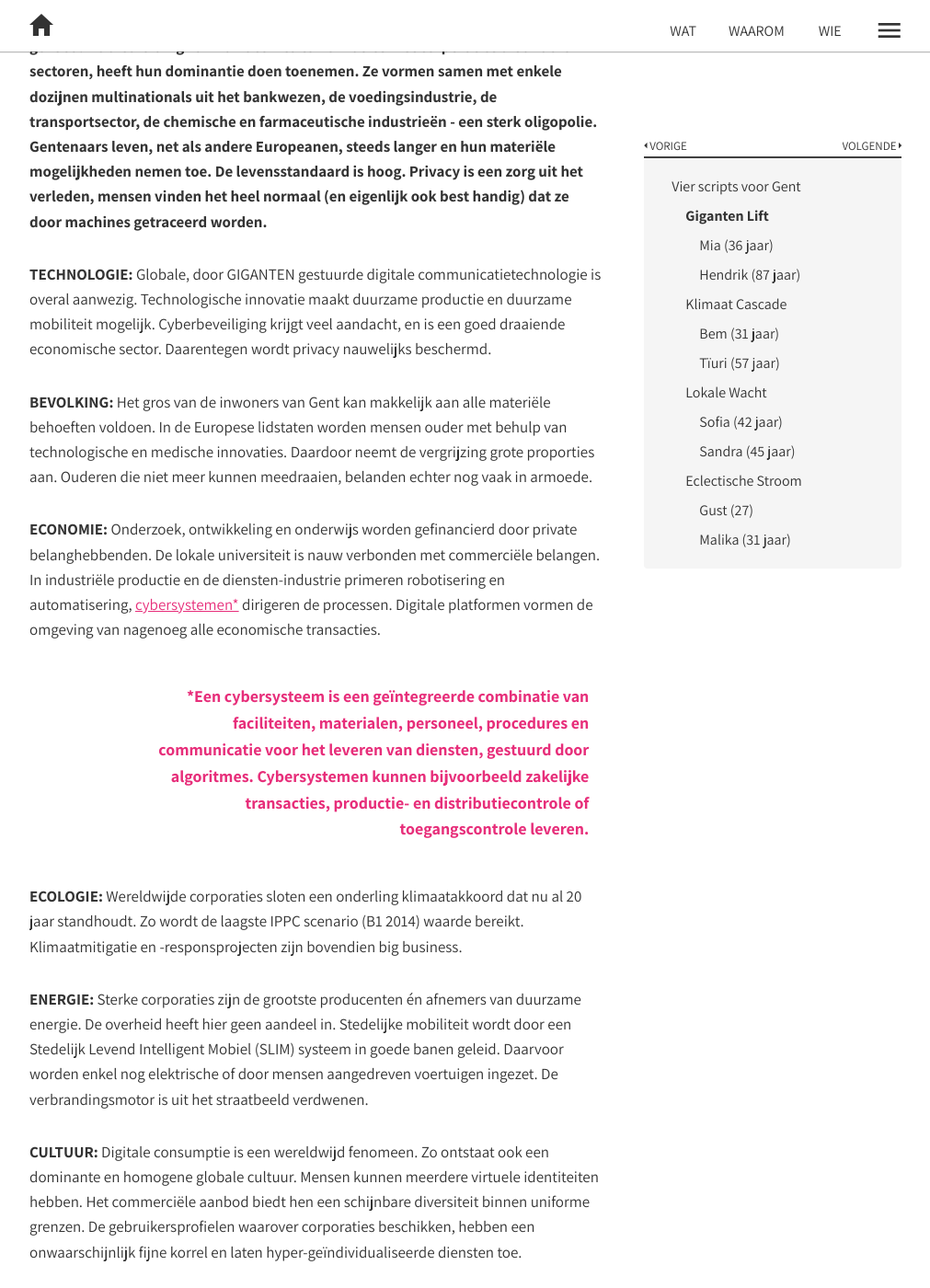
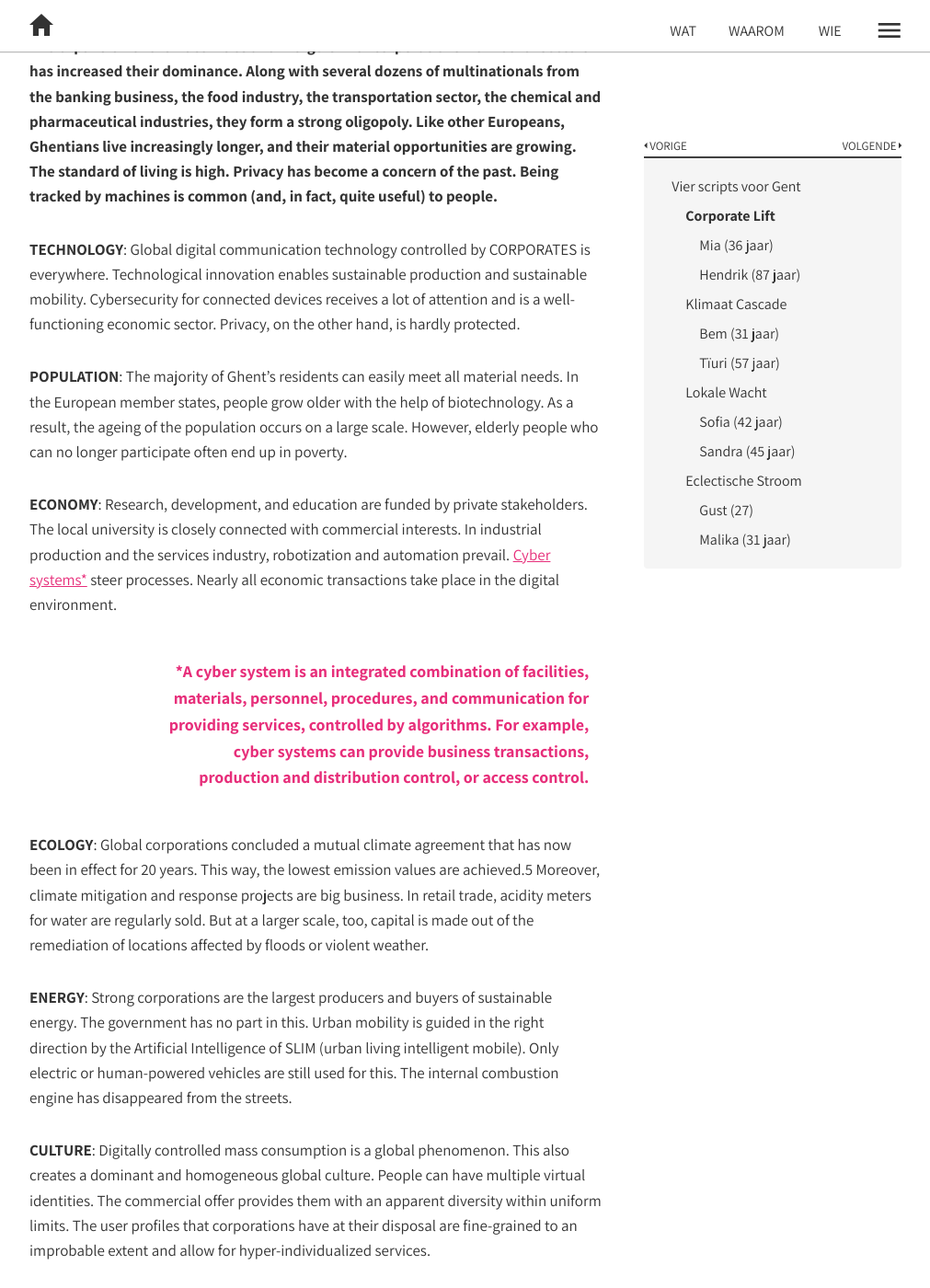
Before and after one commit to lab9k/scripts-voor-gent-2040-en, a Jekyll site: the page built from chapters/chapter-01-part-1.md, in a window 1280 px wide and 1400 px high, scrolled down 726 px. Shown: the whole window at 92% size, without its empty margins (133-1144 px from the left). Built offline with Jekyll 4.4.1, drawn with Linux system fonts in a browser that asks for light colours; nearby versions of some CDN libraries; some of the changed text lies outside the part shown.

Commit message:
Update chapter-01-part-1.md

```diff
--- a/chapters/chapter-01-part-1.md
+++ b/chapters/chapter-01-part-1.md
@@ -4,72 +4,32 @@ author:
 part: 1
 chapter: 1
 permalink: /giganten-lift/
-title: Giganten Lift
+title: Corporate Lift
 chaptermarker: true
 indentlevel: 2
 ---
 
 <a href="{{ site.baseurl }}/images/Ruimte_2.jpg" data-lightbox="Gigantenlift"><img src="{{ site.baseurl }}/images/Ruimte_2.jpg"></a>
 
-Het Europese economisch groeibeleid heeft de technologie-giganten jarenlang gevoed. De uitbreiding van hun activiteiten en fusies met corporaties uit andere sectoren, heeft hun dominantie
-doen toenemen. Ze vormen samen met enkele dozijnen multinationals uit het bankwezen, de
-voedingsindustrie, de transportsector, de chemische en farmaceutische industrieën - een sterk
-oligopolie. Gentenaars leven, net als andere Europeanen, steeds langer en hun materiële mogelijkheden nemen toe. De levensstandaard is hoog. Privacy is een zorg uit het verleden, mensen
-vinden het heel normaal (en eigenlijk ook best handig) dat ze door machines getraceerd worden.
+The European economic growth policy has nurtured the tech corporates for years. The expansion of their activities and mergers with corporations from other sectors has increased their dominance. Along with several dozens of multinationals from the banking business, the food industry, the transportation sector, the chemical and pharmaceutical industries, they form a strong oligopoly. Like other Europeans, Ghentians live increasingly longer, and their material opportunities are growing. The standard of living is high. Privacy has become a concern of the past. Being tracked by machines is common (and, in fact, quite useful) to people.
 {:.chapter-intro}
 
-**TECHNOLOGIE:** Globale, door GIGANTEN gestuurde digitale communicatietechnologie is overal aanwezig.
-Technologische innovatie maakt duurzame productie en
-duurzame mobiliteit mogelijk. Cyberbeveiliging krijgt veel
-aandacht, en is een goed draaiende economische sector.
-Daarentegen wordt privacy nauwelijks beschermd.
+**TECHNOLOGY**: Global digital communication technology controlled by CORPORATES is everywhere. Technological innovation enables sustainable production and sustainable mobility. Cybersecurity for connected devices receives a lot of attention and is a well-functioning economic sector. Privacy, on the other hand, is hardly protected.
 
-**BEVOLKING:** Het gros van de inwoners van Gent kan
-makkelijk aan alle materiële behoeften voldoen. In de
-Europese lidstaten worden mensen ouder met behulp
-van technologische en medische innovaties. Daardoor
-neemt de vergrijzing grote proporties aan. Ouderen die
-niet meer kunnen meedraaien, belanden echter nog vaak
-in armoede.
+**POPULATION**: The majority of Ghent’s residents can easily meet all material needs. In the European member states, people grow older with the help of biotechnology. As a result, the ageing of the population occurs on a large scale. However, elderly people who can no longer participate often end up in poverty.
 
-**ECONOMIE:** Onderzoek, ontwikkeling en onderwijs worden gefinancierd door private belanghebbenden. De
-lokale universiteit is nauw verbonden met commerciële
-belangen. In industriële productie en de diensten-industrie primeren robotisering en automatisering, <span class="need-clarification">cybersystemen*</span> dirigeren de processen. Digitale platformen vormen
-de omgeving van nagenoeg alle economische transacties.
+**ECONOMY**: Research, development, and education are funded by private stakeholders. The local university is closely connected with commercial interests. In industrial production and the services industry, robotization and automation prevail. <span class="need-clarification">Cyber systems*</span> steer processes. Nearly all economic transactions take place in the digital environment.
 
-*Een cybersysteem is een geïntegreerde combinatie
-van faciliteiten, materialen, personeel, procedures en
-communicatie voor het leveren van diensten, gestuurd
-door algoritmes. Cybersystemen kunnen bijvoorbeeld
-zakelijke transacties, productie- en distributiecontrole
-of toegangscontrole leveren.
+*A cyber system is an integrated combination of facilities, materials, personnel, procedures, and communication for providing services, controlled by algorithms. For example, cyber systems can provide business transactions, production and distribution control, or access control.
 {:.clarification}
 
-**ECOLOGIE:** Wereldwijde corporaties sloten een onderling
-klimaatakkoord dat nu al 20 jaar standhoudt. Zo wordt de
-laagste IPPC scenario (B1 2014) waarde bereikt. Klimaatmitigatie en -responsprojecten zijn bovendien big business.
+**ECOLOGY**: Global corporations concluded a mutual climate agreement that has now been in effect for 20 years. This way, the lowest emission values are achieved.5 Moreover, climate mitigation and response projects are big business. In retail trade, acidity meters for water are regularly sold. But at a larger scale, too, capital is made out of the remediation of locations affected by floods or violent weather.
 
-**ENERGIE:** Sterke corporaties zijn de grootste producenten
-én afnemers van duurzame energie. De overheid
-heeft hier geen aandeel in. Stedelijke mobiliteit
-wordt door een Stedelijk Levend Intelligent Mobiel
-(SLIM) systeem in goede banen geleid. Daarvoor
-worden enkel nog elektrische of door mensen aangedreven voertuigen ingezet. De verbrandingsmotor is uit het straatbeeld verdwenen.
+**ENERGY**: Strong corporations are the largest producers and buyers of sustainable energy. The government has no part in this. Urban mobility is guided in the right direction by the Artificial Intelligence of SLIM (urban living intelligent mobile). Only electric or human-powered vehicles are still used for this. The internal combustion engine has disappeared from the streets.
 
-**CULTUUR:** Digitale consumptie is een wereldwijd fenomeen. Zo ontstaat ook een dominante en homogene
-globale cultuur. Mensen kunnen meerdere virtuele identiteiten hebben. Het commerciële aanbod biedt hen een
-schijnbare diversiteit binnen uniforme grenzen. De gebruikersprofielen waarover corporaties beschikken, hebben
-een onwaarschijnlijk fijne korrel en laten hyper-geïndividualiseerde diensten toe.
+**CULTURE**: Digitally controlled mass consumption is a global phenomenon. This also creates a dominant and homogeneous global culture. People can have multiple virtual identities. The commercial offer provides them with an apparent diversity within uniform limits. The user profiles that corporations have at their disposal are fine-grained to an improbable extent and allow for hyper-individualized services.
 
-**BELEID:** Europese, nationale en lokale overheden dienen
-als lokale facilitatoren (spreekbuis, contactpunt, logistieke
-coördinatie, uitvoering van territoriale reglementering,
-conciërge) voor de corporaties. Die corporaties hebben
-nagenoeg alle voorheen openbare diensten in handen. De
-weinige overgebleven publieke ruimte wordt als <span class="need-clarification">commons*</span>
-ter beschikking gesteld aan de burgers, niet ingevuld door
-een overheid die zich steeds meer terug getrokken heeft.
+**POLICY**: European, national, and local governments serve as local facilitators (mouthpiece, contact point, logistic coordination, implementation of territorial regulations, caretaker) for corporations. These corporations control nearly all formerly public services. The scarcely remaining public space is made available to citizens as <span class="need-clarification">commons*</span>. The government, which has increasingly withdrawn, has not given shape to it.
 
-*Volgens Nobelprijswinnaar Elinor Ostrom zijn commons “gedeelde hulpbronnen (of platforms) die worden
-gecreëerd en verzorgd door een gebruikersgemeenschap, volgens haar eigen afspraken, regels en normen.”
+* According to Nobel Prize winner Elinor Ostrom, commons are “shared resources (or platforms) that are created and provided by a user community, according to its own agreements, rules, and standards.”6
 {:.clarification}
```
